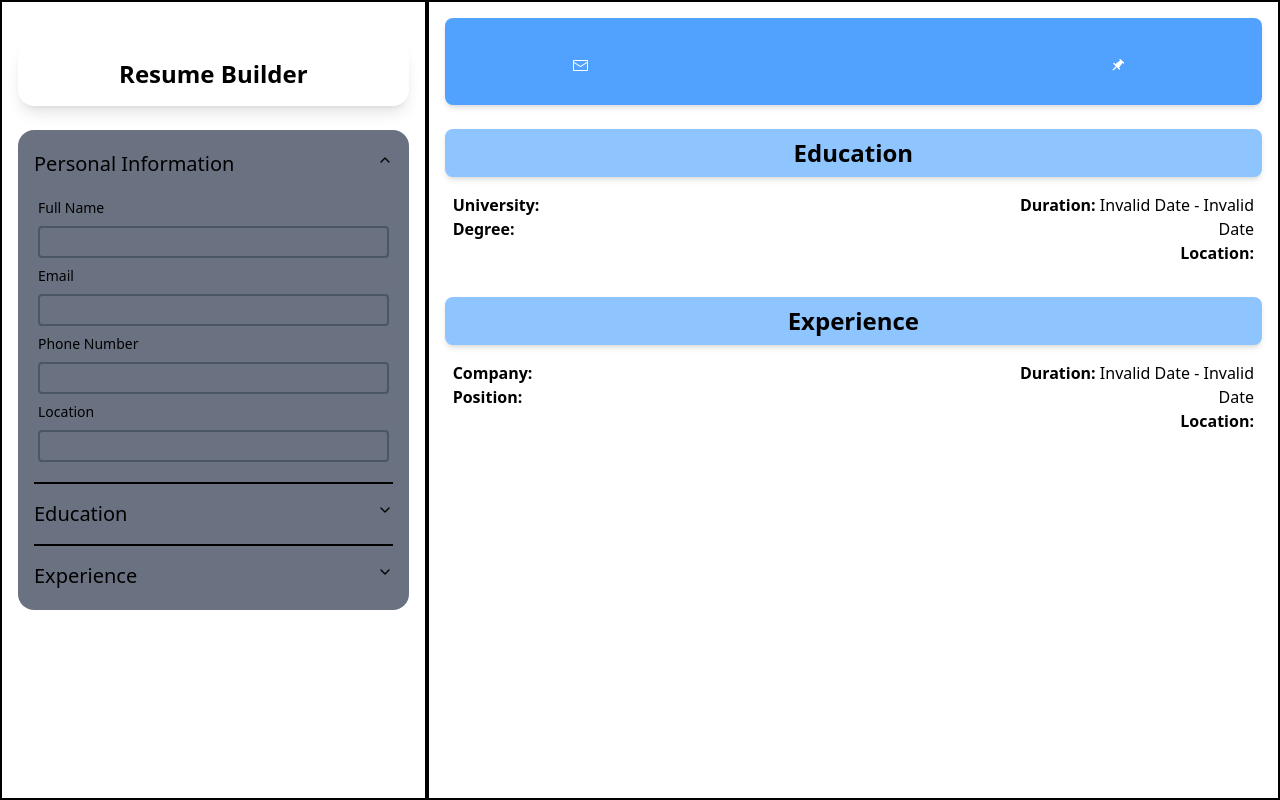
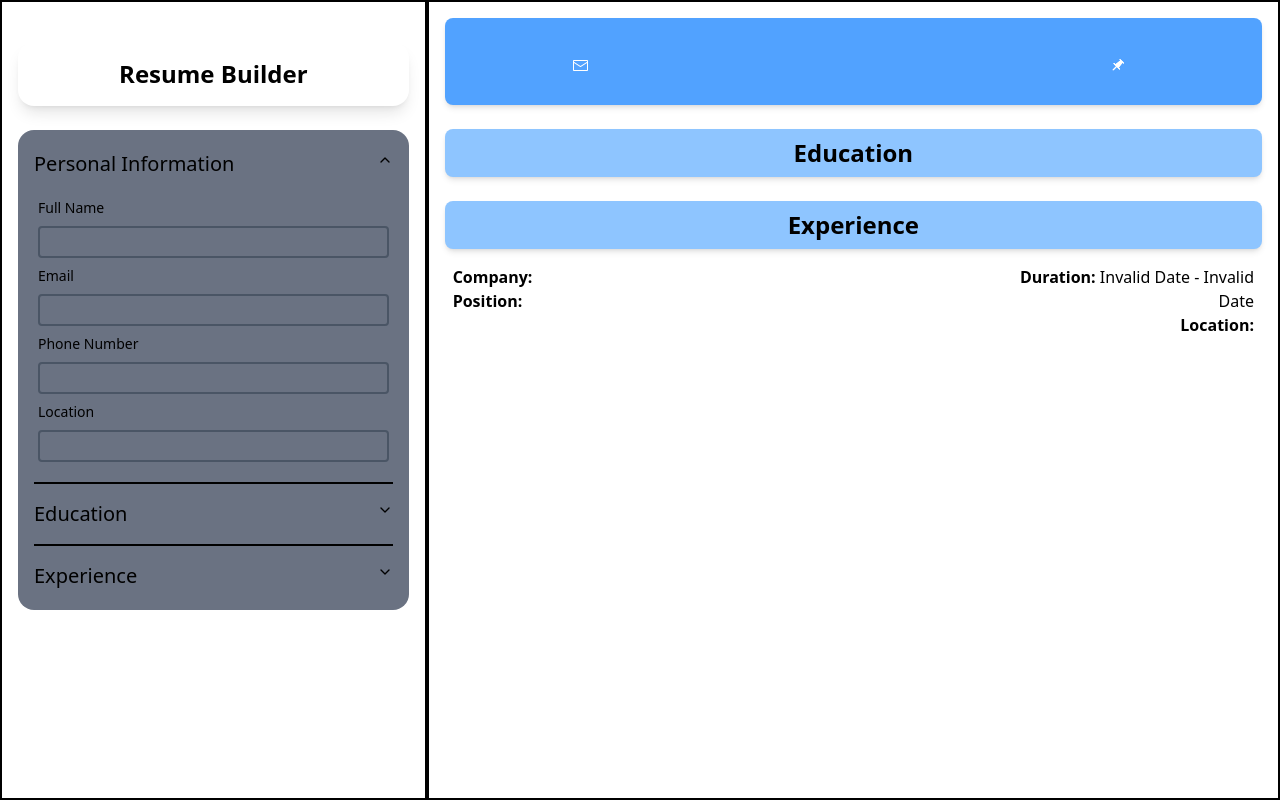
Before and after one commit to sajidahamed-git/resume-builder, a React (Vite) app: page / in a window 1280 px wide. Built offline with nearby package versions, Linux system fonts and the light colour scheme.

Commit message:
refactor App and Form components: pass educationDetails and setEducationDetails as props to EducationSection and Resume

```diff
--- a/src/App.jsx
+++ b/src/App.jsx
@@ -22,6 +22,7 @@ const initialValue = {
 
 export default function App() {
   const [formData, setFormData] = useState(initialValue);
+  const [educationDetails, setEducationDetails] = useState([]);
 
   const updateResume = (e) => {
     const { name, value } = e.target;
@@ -41,10 +42,15 @@ export default function App() {
     //add bg gray 950 for the below div for darkmode
     <div className="flex h-screen w-full">
       <div className="w-1/3 border-2 p-4">
-        <Form formData={formData} updateResume={updateResume} />
+        <Form
+          formData={formData}
+          updateResume={updateResume}
+          educationDetails={educationDetails}
+          setEducationDetails={setEducationDetails}
+        />
       </div>
       <div className="w-2/3 border-2">
-        <Resume formData={formData} />
+        <Resume formData={formData} educationDetails={educationDetails} />
       </div>
     </div>
   );
--- a/src/Components/Education/EducationSection.jsx
+++ b/src/Components/Education/EducationSection.jsx
@@ -7,15 +7,12 @@ const formatDate = (dateString) => {
   const options = { year: "numeric", month: "short" };
   return new Date(dateString).toLocaleDateString(undefined, options);
 };
-function EducationSection() {
+function EducationSection({educationDetails,setEducationDetails}) {
 
   const [showForm, setShowForm] = useState(false); //false - dont show the form
-  const [educationDetails, setEducationDetails] = useState([]);
 
   const savetoArray = (educationObject) => {
-    educationDetails.push(educationObject);
-    setEducationDetails(educationDetails);
-    console.log(educationDetails);
+    setEducationDetails([...educationDetails, educationObject]); // Create a new array
   };
   const handleRemoveEducation = (university) => {
     const updatedDetails = educationDetails.filter(
--- a/src/Form.jsx
+++ b/src/Form.jsx
@@ -8,7 +8,12 @@ import { FormHeading } from "./Components/FormHeading";
 import PersonalForm from "./Components/PersonalForm";
 import EducationSection from "./Components/Education/EducationSection";
 import ExperienceForm from "./Components/ExperienceForm";
-function Form({formData,updateResume}) {
+function Form({
+  formData,
+  updateResume,
+  educationDetails,
+  setEducationDetails,
+}) {
   return (
     <div className="flex flex-col gap-6">
       <FormHeading></FormHeading>
@@ -24,21 +29,29 @@ function Form({formData,updateResume}) {
             Personal Information
           </AccordionTrigger>
           <AccordionContent>
-            <PersonalForm formData={formData} updateResume={updateResume}></PersonalForm>
+            <PersonalForm
+              formData={formData}
+              updateResume={updateResume}
+            ></PersonalForm>
           </AccordionContent>
         </AccordionItem>
-        <AccordionItem value = 'item-2'>
-          <AccordionTrigger className={'text-xl'}>Education</AccordionTrigger>
+        <AccordionItem value="item-2">
+          <AccordionTrigger className={"text-xl"}>Education</AccordionTrigger>
           <AccordionContent>
-            <EducationSection ></EducationSection>
+            <EducationSection
+              educationDetails={educationDetails}
+              setEducationDetails={setEducationDetails}
+            ></EducationSection>
           </AccordionContent>
         </AccordionItem>
-        <AccordionItem value = 'item-3'>
-          <AccordionTrigger className={'text-xl'}>Experience</AccordionTrigger>
+        <AccordionItem value="item-3">
+          <AccordionTrigger className={"text-xl"}>Experience</AccordionTrigger>
           <AccordionContent>
-            <ExperienceForm formData={formData} updateResume={updateResume}></ExperienceForm>
+            <ExperienceForm
+              formData={formData}
+              updateResume={updateResume}
+            ></ExperienceForm>
           </AccordionContent>
-
         </AccordionItem>
       </Accordion>
     </div>
--- a/src/Resume.jsx
+++ b/src/Resume.jsx
@@ -1,11 +1,40 @@
 import React from "react";
-import { EnvelopeClosedIcon, DrawingPinFilledIcon } from "@radix-ui/react-icons";
+import {
+  EnvelopeClosedIcon,
+  DrawingPinFilledIcon,
+} from "@radix-ui/react-icons";
 
-export const Resume = ({ formData }) => {
+export const Resume = ({ formData, educationDetails }) => {
   const formatDate = (dateString) => {
-    const options = { year: 'numeric', month: 'short' };
+    const options = { year: "numeric", month: "short" };
     return new Date(dateString).toLocaleDateString(undefined, options);
   };
+  console.log(educationDetails, 'from resume')
+  const educationResume = educationDetails.map((details) => (
+    <div key={details.university}>
+      <div className="flex justify-center">
+        <div className="w-2/3 p-2 text-left">
+          <div className="flex gap-2">
+            <strong>University:</strong>
+            {details.university}
+          </div>
+          <div className="flex gap-2">
+            <strong>Degree:</strong>
+            {details.degree}
+          </div>
+        </div>
+        <div className="w-1/3 p-2 text-right">
+          <div className="flex flex-col items-end">
+            <div>
+              <strong>Duration:</strong> {formatDate(details.startDate)} -{" "}
+              {formatDate(details.endDate)}
+            </div>
+          </div>
+          <strong>Location:</strong> {details.location}
+        </div>
+      </div>
+    </div>
+  ));
 
   return (
     <div className="container mx-auto p-4">
@@ -34,24 +63,7 @@ export const Resume = ({ formData }) => {
         <h2 className="mb-2 rounded-lg bg-blue-300 py-2 text-2xl font-bold shadow-md">
           Education
         </h2>
-        <div className="flex justify-center">
-          <div className="w-2/3 p-2 text-left">
-            <div className="flex gap-2">
-              <strong>University:</strong>{formData.education.university}
-            </div>
-            <div className="flex gap-2">
-              <strong>Degree:</strong>{formData.education.degree}
-            </div>
-          </div>
-          <div className="w-1/3 p-2 text-right">
-            <div className="flex flex-col items-end">
-              <div>
-                <strong>Duration:</strong> {formatDate(formData.education.startDate)} - {formatDate(formData.education.endDate)}
-              </div>
-            </div>
-              <strong>Location:</strong> {formData.education.location}
-          </div>
-        </div>
+        <div>{educationResume}</div>
       </section>
 
       {/* Experience Section */}
@@ -62,22 +74,25 @@ export const Resume = ({ formData }) => {
         <div className="flex justify-center">
           <div className="w-2/3 p-2 text-left">
             <div className="flex gap-2">
-              <strong>Company:</strong>{formData.experience.company}
+              <strong>Company:</strong>
+              {formData.experience.company}
             </div>
             <div className="flex gap-2">
-              <strong>Position:</strong>{formData.experience.position}
+              <strong>Position:</strong>
+              {formData.experience.position}
             </div>
           </div>
           <div className="w-1/3 p-2 text-right">
             <div className="flex flex-col items-end">
               <div>
-                <strong>Duration:</strong> {formatDate(formData.experience.startDate)} - {formatDate(formData.experience.endDate)}
+                <strong>Duration:</strong>{" "}
+                {formatDate(formData.experience.startDate)} -{" "}
+                {formatDate(formData.experience.endDate)}
               </div>
             </div>
-              <strong>Location:</strong> {formData.experience.location}
+            <strong>Location:</strong> {formData.experience.location}
           </div>
         </div>
-
       </section>
     </div>
   );
```
